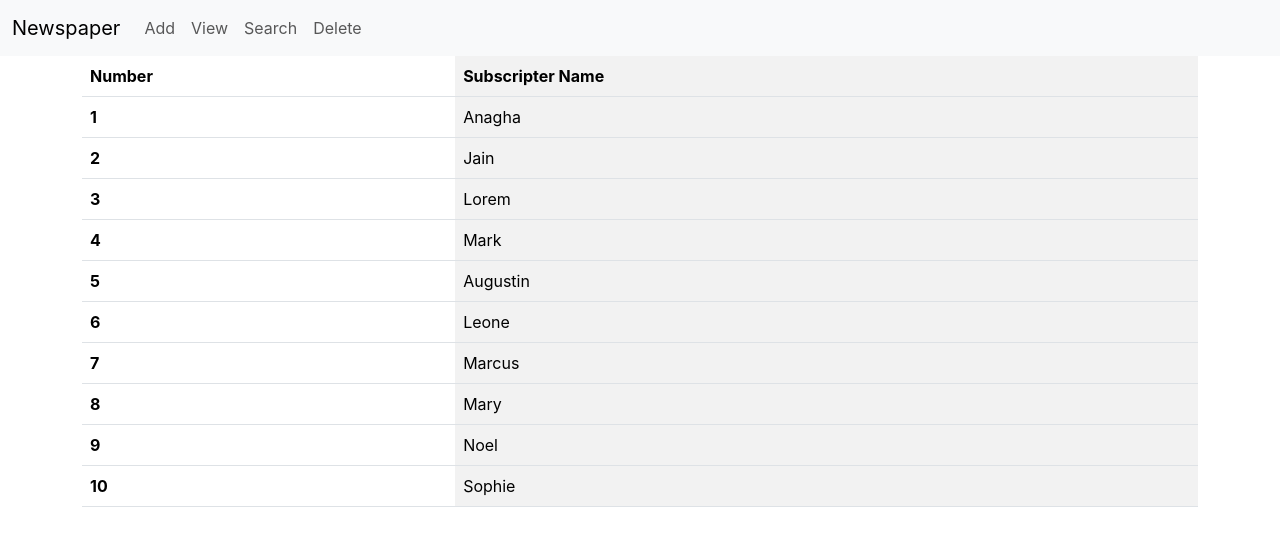
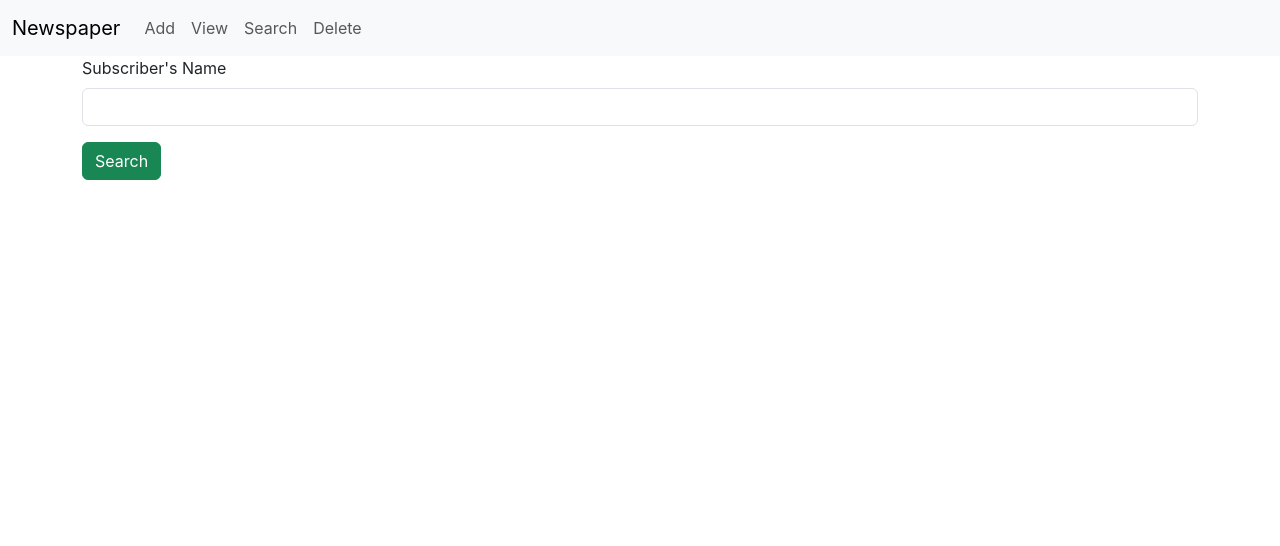
Before and after one commit to Archana-AS/newspaper-subscription-app, a React (Create React App) app: page / in a window 1280 px wide. Shown: the top 546 px of the page. Built offline with nearby package versions, Linux system fonts and the light colour scheme.

Commit message:
Searching Subscriber

```diff
--- a/src/App.js
+++ b/src/App.js
@@ -3,11 +3,12 @@
 import NavBar from './components/NavBar';
 import AddSubscription from './components/AddSubscription';
 import View from './components/View';
+import Search from './components/Search';
 
 function App() {
   return (
     <div >
-     <View/>
+     <Search/>
     </div>
   );
 }
--- /dev/null
+++ b/src/components/Search.jsx
@@ -0,0 +1,39 @@
+import React from 'react'
+import NavBar from './NavBar'
+
+const Search = () => {
+    return (
+        <div>
+            <NavBar />
+            <div className="container">
+                <div className="row">
+                    <div className="col col-12 col-sm-12 col-md-12 col-lg-12 col-xl-12 col-xxl-12">
+                        <div className="row g-3">
+
+                            <div className="col col-12 col-12 col-sm-12 col-md-12 col-lg-12 col-xl-12 col-xxl-12">
+                                <label htmlFor="" className="form-label">Subscriber's Name</label>
+                                <input type="text" className="form-control" />
+                            </div>
+
+                            <div className="col col-12 col-12 col-sm-12 col-md-12 col-lg-12 col-xl-12 col-xxl-12">
+
+                                <button className="btn btn-success">Search</button>
+
+                            </div>
+
+
+                        </div>
+
+
+
+                    </div>
+
+                </div>
+            </div>
+
+
+        </div>
+    )
+}
+
+export default Search
```
